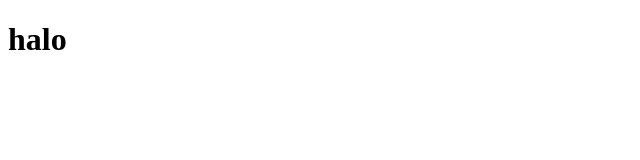
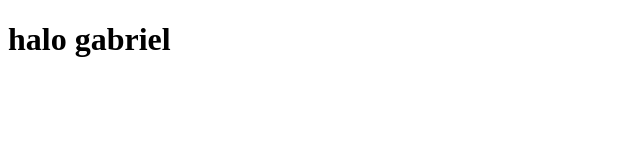
Before and after one commit to Nurulloh21/Tugas-Fisika, a plain HTML site: page index.html in a window 1280 px wide. Shown: the whole page, without its empty margins (0-640 px from the left). Drawn offline with Linux system fonts and the light colour scheme.

Commit message:
update ke 2

```diff
--- a/index.html
+++ b/index.html
@@ -6,6 +6,6 @@
     <title>Tugas fisika</title>
   </head>
   <body>
-    <h1>halo</h1>
+    <h1>halo gabriel</h1>
   </body>
 </html>
```
